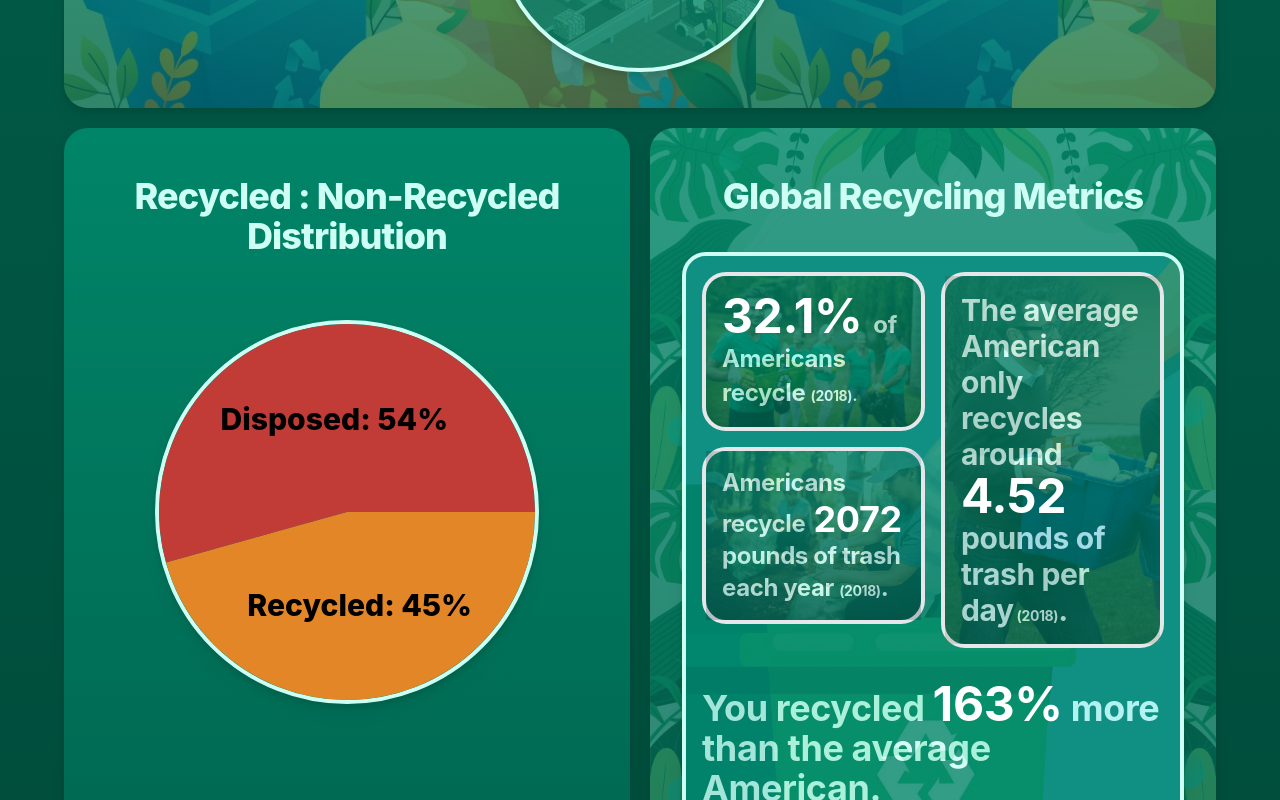
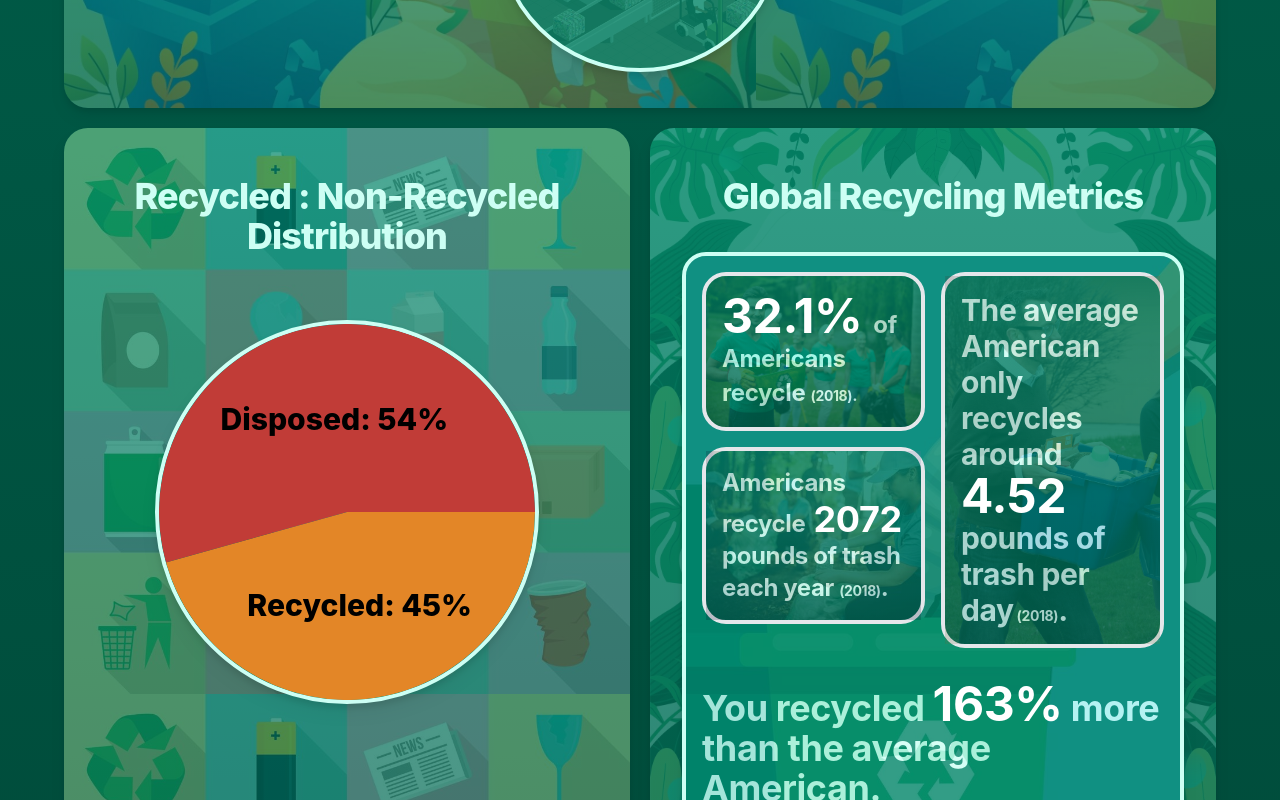
Before and after one commit to Kevin-Liu-01/RecyclAIble, a Next.js app: page / in a window 1280 px wide. Shown: the part 1080-1880 px from the top of the page. Built offline with nearby package versions, Linux system fonts and the light colour scheme; no server answers.

Commit message:
Restore PIE bg image

```diff
--- a/components/Dashboard/DbPIE.tsx
+++ b/components/Dashboard/DbPIE.tsx
@@ -4,6 +4,8 @@ import { PieChart } from "react-minimal-pie-chart";
 function DbCounter(props) {
   return (
     <div className="col-span-6 lg:col-span-3 relative flex justify-center  bg-gradient-to-b to-plantGreenDark from-plantGreen rounded-3xl  drop-shadow-lg  overflow-hidden ">
+      <div className=" bg-[url('../assets/recyclingSymbols.jpg')] bg-contain opacity-30 h-full w-full absolute "></div>
+
       <div className="justify-center mx-auto z-10">
         <div className="mx-4 text-3xl leading-8 font-extrabold tracking-tight text-plantGreenLight sm:text-4xl text-center mt-12 ">
           Recycled : Non-Recycled Distribution
```
Also changed, not shown: assets/recyclingSymbols.jpg (renamed from assets/allrecycling.jpg).
